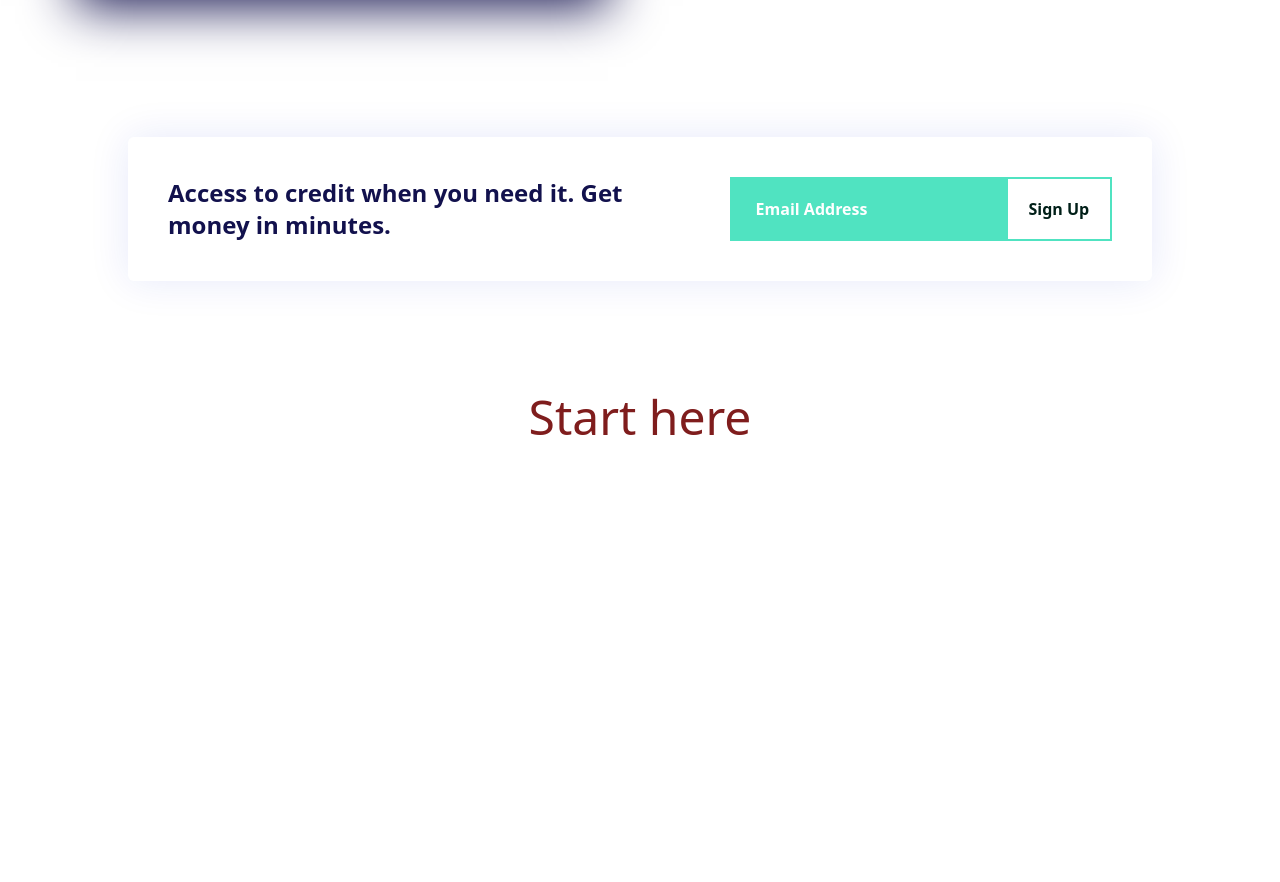
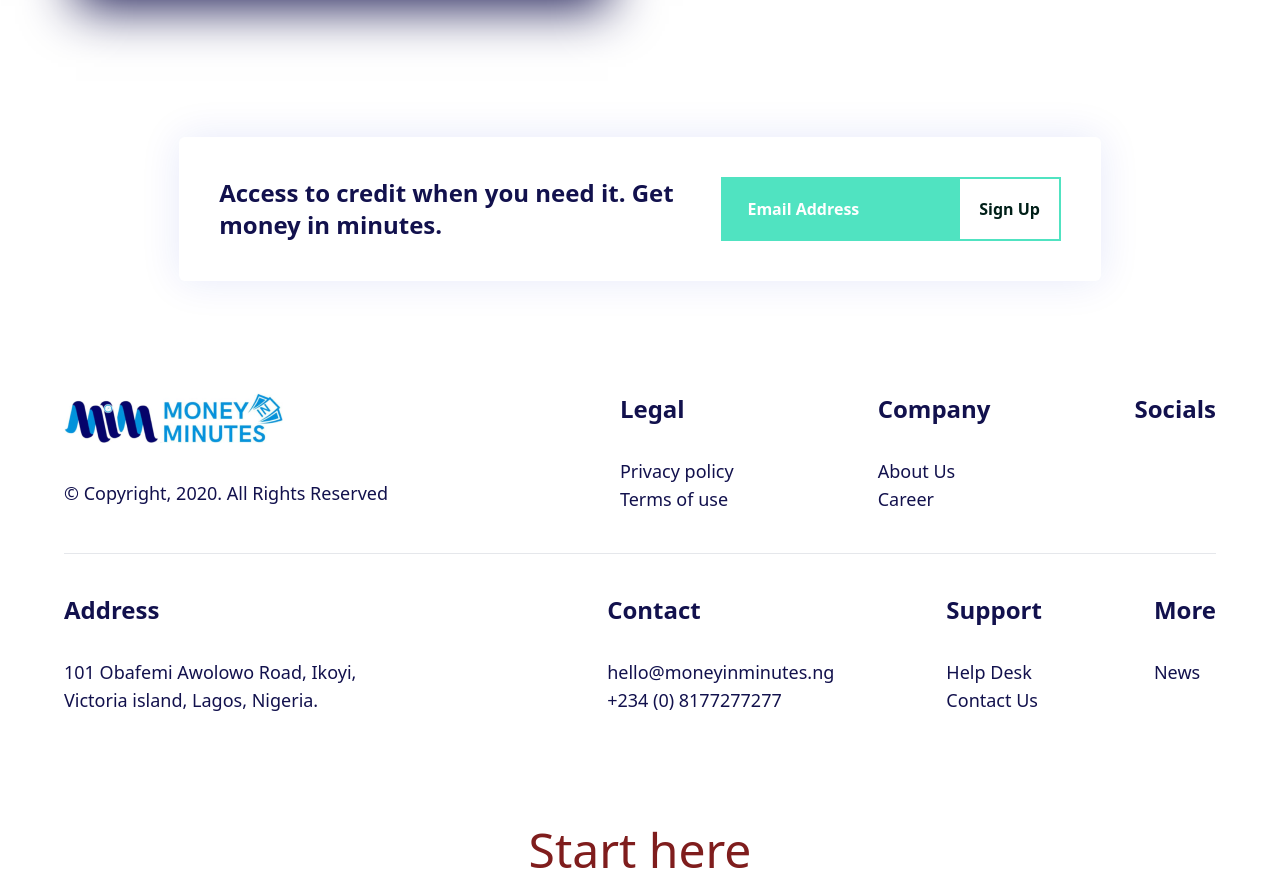
Before and after one commit to Kingsleyetukudo/money-in-minutes, a React (Create React App) app: page / in a window 1280 px wide. Shown: the part 4660-5542 px from the top of the page. Before the commit the page ends 5109 px from the top, so only its background shows below. Built offline with nearby package versions, Linux system fonts and the light colour scheme.

Commit message:
home page almost done

```diff
--- a/src/components/Footer.js
+++ b/src/components/Footer.js
@@ -1,6 +1,7 @@
+import logo from "../images/mim-logo.png";
 const Footer = () => {
   return (
-    <div>
+    <div className="w-90 m-auto flex flex-col gap-28">
       <div className="shadow-3xl flex w-4/5 p-10 rounded-md navBarRes:flex navBarRes:flex-wrap navBarRes:items-center navBarRes:justify-center navBarRes:mt-20 m-auto gap-10">
         <h2 className="text-2xl text-headingColor font-bold">
           Access to credit when you need it. Get money in minutes.
@@ -16,7 +17,83 @@ const Footer = () => {
           </button>
         </div>
       </div>
-      <div></div>
+      <div className="flex flex-col gap-10">
+        <div className="flex justify-between">
+          <div>
+            <img src={logo} alt="" className="mb-9" />
+            <p className="text-lg font-normal text-headingColor">
+              © Copyright, 2020. All Rights Reserved
+            </p>
+          </div>
+          <div className="flex gap-36">
+            <div>
+              <h3 className="text-2xl font-semibold text-headingColor mb-8">
+                Legal
+              </h3>
+              <p className="text-lg font-normal text-headingColor">
+                Privacy policy
+              </p>
+              <p className="text-lg font-normal text-headingColor">
+                Terms of use
+              </p>
+            </div>
+            <div>
+              <h3 className="text-2xl font-semibold text-headingColor mb-8">
+                Company
+              </h3>
+              <p className="text-lg font-normal text-headingColor">About Us</p>
+              <p className="text-lg font-normal text-headingColor">Career</p>
+            </div>
+            <div>
+              <h3 className="text-2xl font-semibold text-headingColor mb-8">
+                Socials
+              </h3>
+
+              <div></div>
+            </div>
+          </div>
+        </div>
+        <hr />
+        <div className="flex justify-between">
+          <div>
+            <h3 className="text-2xl font-semibold text-headingColor mb-8">
+              Address
+            </h3>
+            <p className="text-lg font-normal text-headingColor">
+              101 Obafemi Awolowo Road, Ikoyi, <br /> Victoria island, Lagos,
+              Nigeria.
+            </p>
+          </div>
+          <div className="flex gap-28">
+            <div>
+              <h3 className="text-2xl font-semibold text-headingColor mb-8">
+                Contact
+              </h3>
+              <p className="text-lg font-normal text-headingColor">
+                hello@moneyinminutes.ng
+              </p>
+              <p className="text-lg font-normal text-headingColor">
+                +234 (0) 8177277277
+              </p>
+            </div>
+            <div>
+              <h3 className="text-2xl font-semibold text-headingColor mb-8">
+                Support
+              </h3>
+              <p className="text-lg font-normal text-headingColor">Help Desk</p>
+              <p className="text-lg font-normal text-headingColor">
+                Contact Us
+              </p>
+            </div>
+            <div>
+              <h3 className="text-2xl font-semibold text-headingColor mb-8">
+                More
+              </h3>
+              <p className="text-lg font-normal text-headingColor">News</p>
+            </div>
+          </div>
+        </div>
+      </div>
     </div>
   );
 };
```
